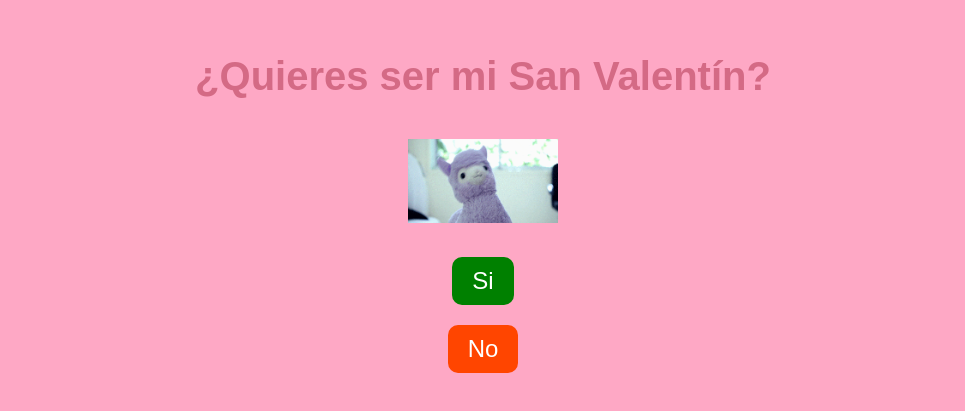
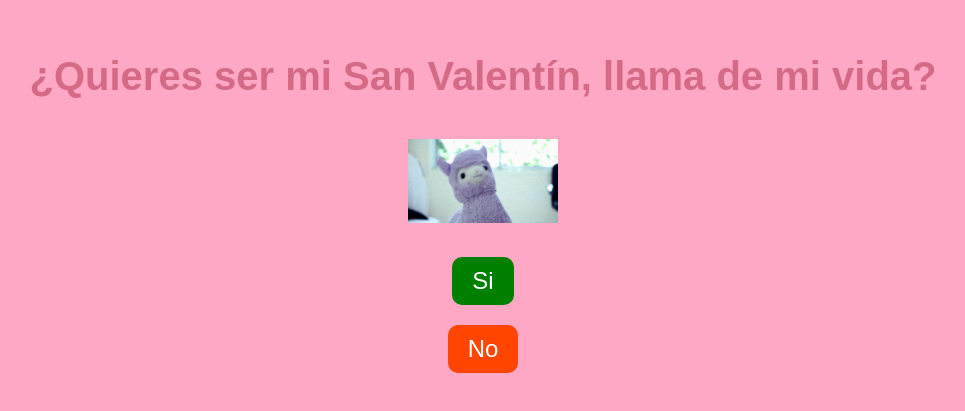
Before and after one commit to PieroMF2010/Quieres_ser_mi_San_Valentin, a plain HTML site: page index.html in a window 1280 px wide. Shown: the part 195-606 px from the top of the page, without its empty margins (157-1122 px from the left). Drawn offline with Linux system fonts and the light colour scheme.

Commit message:
Update index.html

```diff
--- a/index.html
+++ b/index.html
@@ -78,7 +78,7 @@
     </style>
 </head>
 <body>
-    <h1>¿Quieres ser mi San Valentín?</h1>
+    <h1>¿Quieres ser mi San Valentín, llama de mi vida?</h1>
     <div class="gif-container">
         <img src="llama1.gif" alt="Happy Bear">
     </div>
```
